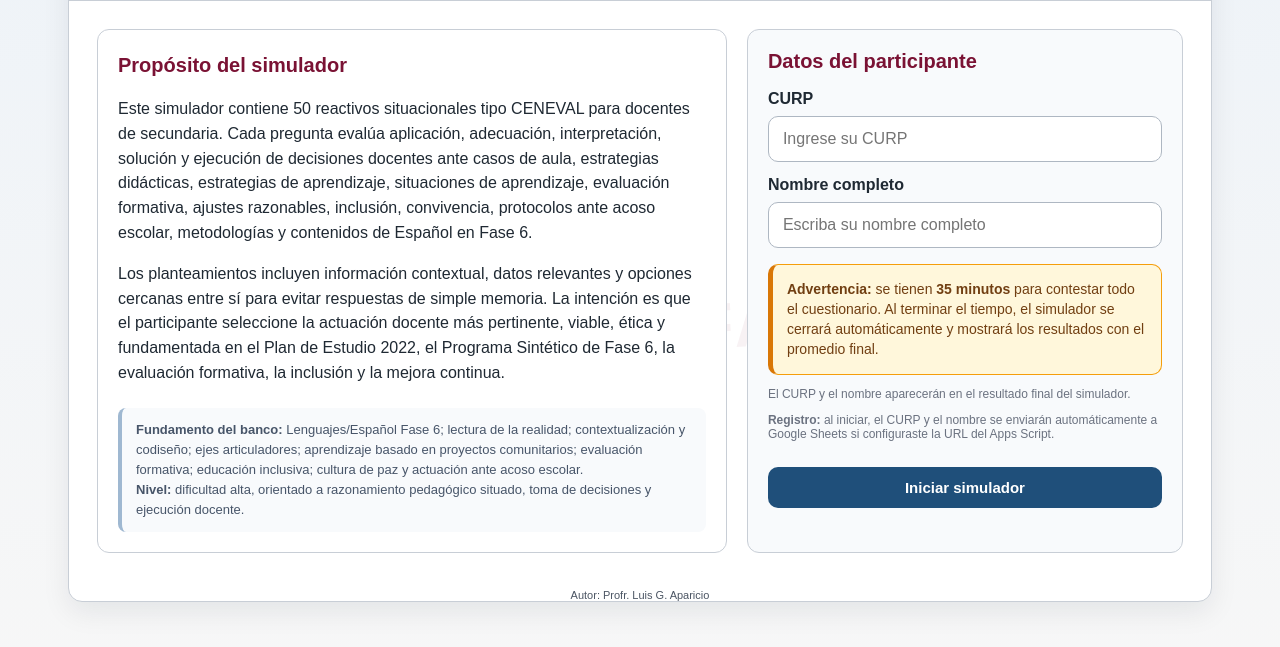
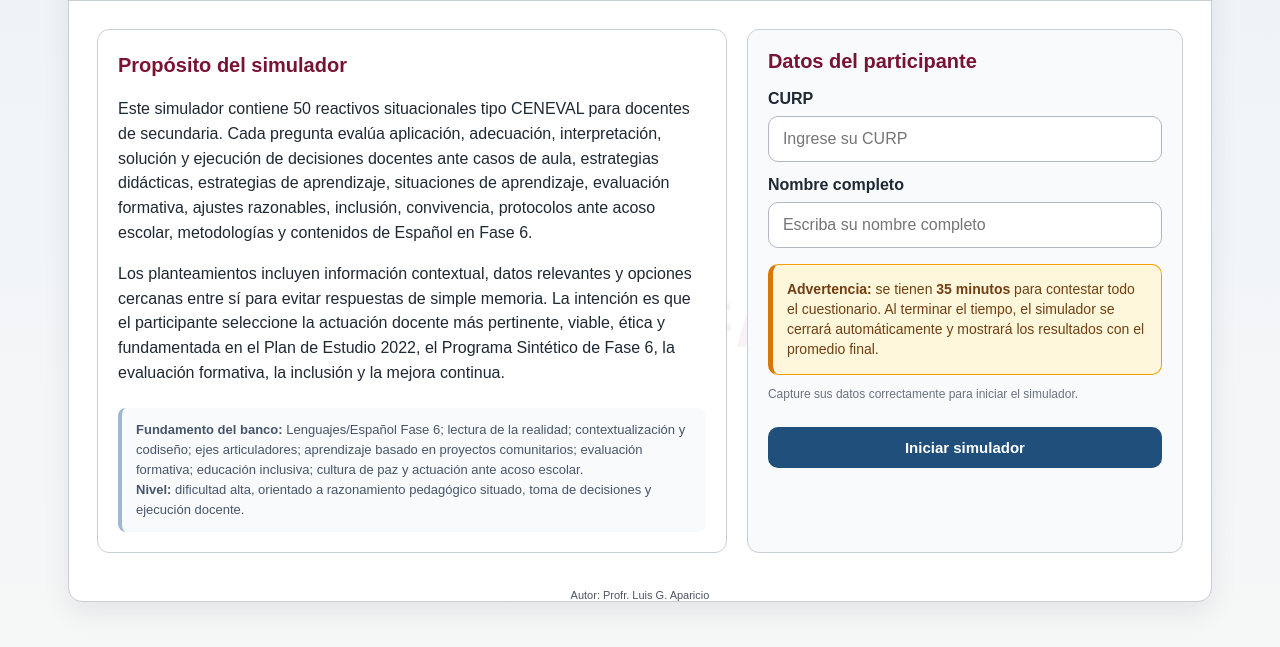
Before and after one commit to luisgerardoaparicioc-cmd/SimuladorUSICAMMespa-ol, a plain HTML site: page index.html in a window 1280 px wide. Shown: the part 107-754 px from the top of the page. Drawn offline with Linux system fonts and the light colour scheme.

Commit message:
Update index.html
nnn

```diff
--- a/index.html
+++ b/index.html
@@ -420,8 +420,7 @@
             <div class="warning-box">
               <b>Advertencia:</b> se tienen <b>35 minutos</b> para contestar todo el cuestionario. Al terminar el tiempo, el simulador se cerrará automáticamente y mostrará los resultados con el promedio final.
             </div>
-            <p class="small">El CURP y el nombre aparecerán en el resultado final del simulador.</p>
-            <p class="small"><b>Registro:</b> al iniciar, el CURP y el nombre se enviarán automáticamente a Google Sheets si configuraste la URL del Apps Script.</p>
+            <p class="small">Capture sus datos correctamente para iniciar el simulador.</p>
             <button class="btn" style="width:100%;margin-top:14px" onclick="startQuiz()">Iniciar simulador</button>
           </div>
         </div>
@@ -1945,13 +1944,6 @@ const questions = [
   }
 ];
 
-/*
-  CONFIGURACIÓN PARA REGISTRAR EN GOOGLE SHEETS
-  1. Crea una hoja de cálculo de Google Sheets.
-  2. En Extensiones > Apps Script, pega el código incluido en el archivo AppsScript_registro.gs.
-  3. Implementa el Apps Script como Aplicación web con acceso para "Cualquier persona".
-  4. URL de Apps Script ya configurada en esta versión.
-*/
 const GOOGLE_SHEETS_WEB_APP_URL = 'https://script.google.com/macros/s/AKfycbym8jiTtAhKrGtZGkWCcTN60Y7UA-BZalI2hPDkZfs4dwY1zc7TgWimZ9r789ETChSF/exec';
 
 let current = 0;
@@ -2183,11 +2175,6 @@ function registerEntryToGoogleSheets(curp, nombre){
     fechaHora: new Date().toLocaleString('es-MX')
   };
 
-  /*
-    Se usa mode: 'no-cors' para evitar bloqueos del navegador al enviar datos
-    desde un archivo HTML o hosting externo hacia Google Apps Script.
-    El registro se envía en segundo plano y el simulador continúa funcionando.
-  */
   fetch(url, {
     method: 'POST',
     mode: 'no-cors',
```
